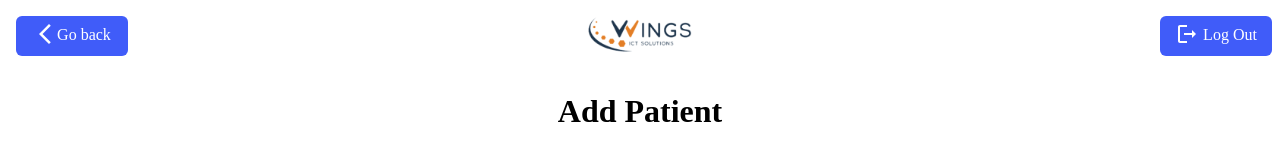
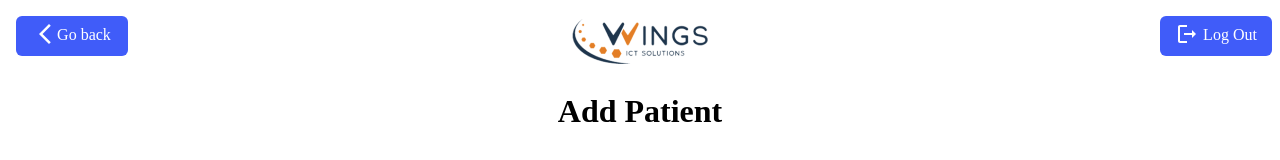
Before and after one commit to salkow/patient-monitoring-and-managing, a React (Create React App) app: page /add-patient in a window 1280 px wide. Shown: the top 160 px of the page. Built offline with nearby package versions, Linux system fonts and the light colour scheme; no server answers.

Commit message:
Made the navbar logo a link.

```diff
--- a/src/Navbar/Navbar.js
+++ b/src/Navbar/Navbar.js
@@ -2,7 +2,7 @@
 
 import logo from "../assets/wings-logo-4.png";
 
-import { useNavigate } from "react-router-dom";
+import { useNavigate, Link } from "react-router-dom";
 import LogoutTwoToneIcon from "@mui/icons-material/LogoutTwoTone";
 import ArrowBackIosNewTwoToneIcon from "@mui/icons-material/ArrowBackIosNewTwoTone";
 
@@ -21,7 +21,9 @@
 				Go back
 			</div>
 
-			<img className="logo-image" src={logo} alt="Logo" />
+			<Link to="/">
+				<img className="logo-image" src={logo} alt="Logo" />
+			</Link>
 
 			<div className="hor-center point-cursor nav-button">
 				<LogoutTwoToneIcon className="all-patient-card-icon" /> Log Out
```
